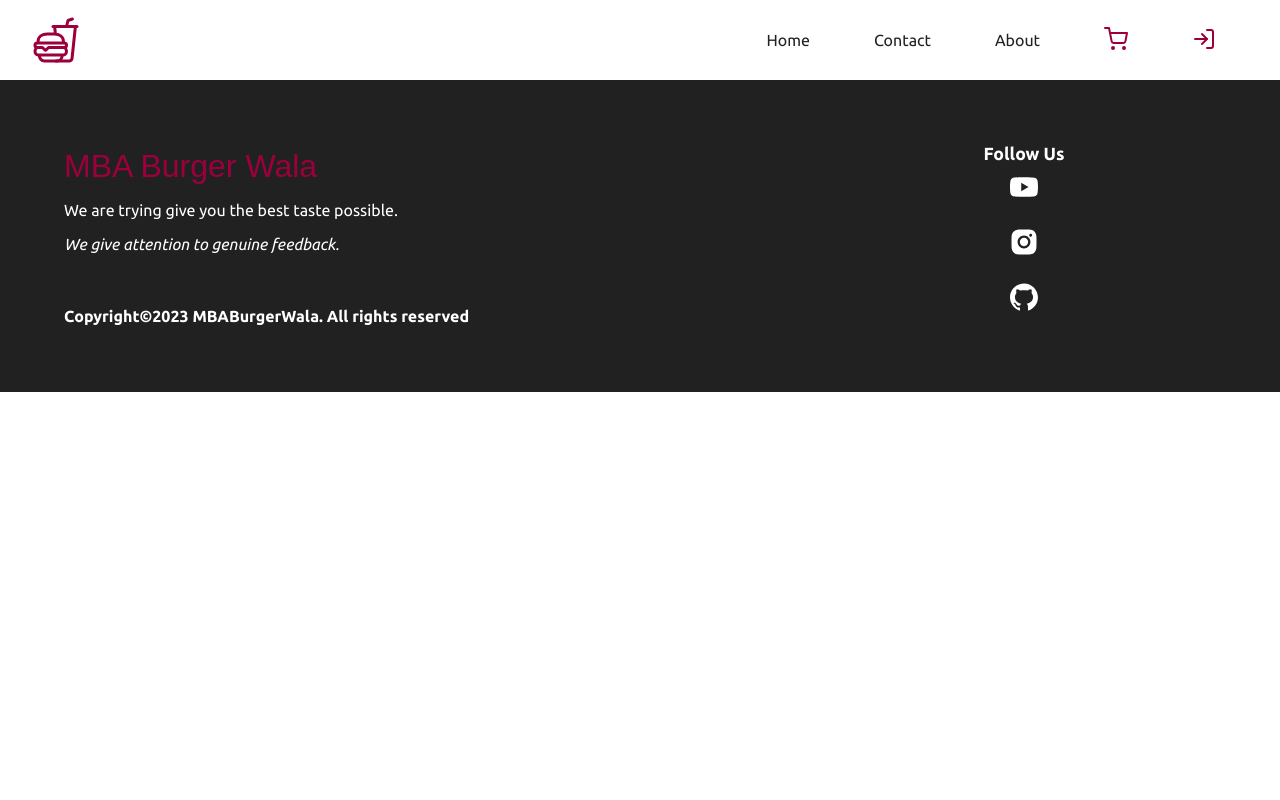
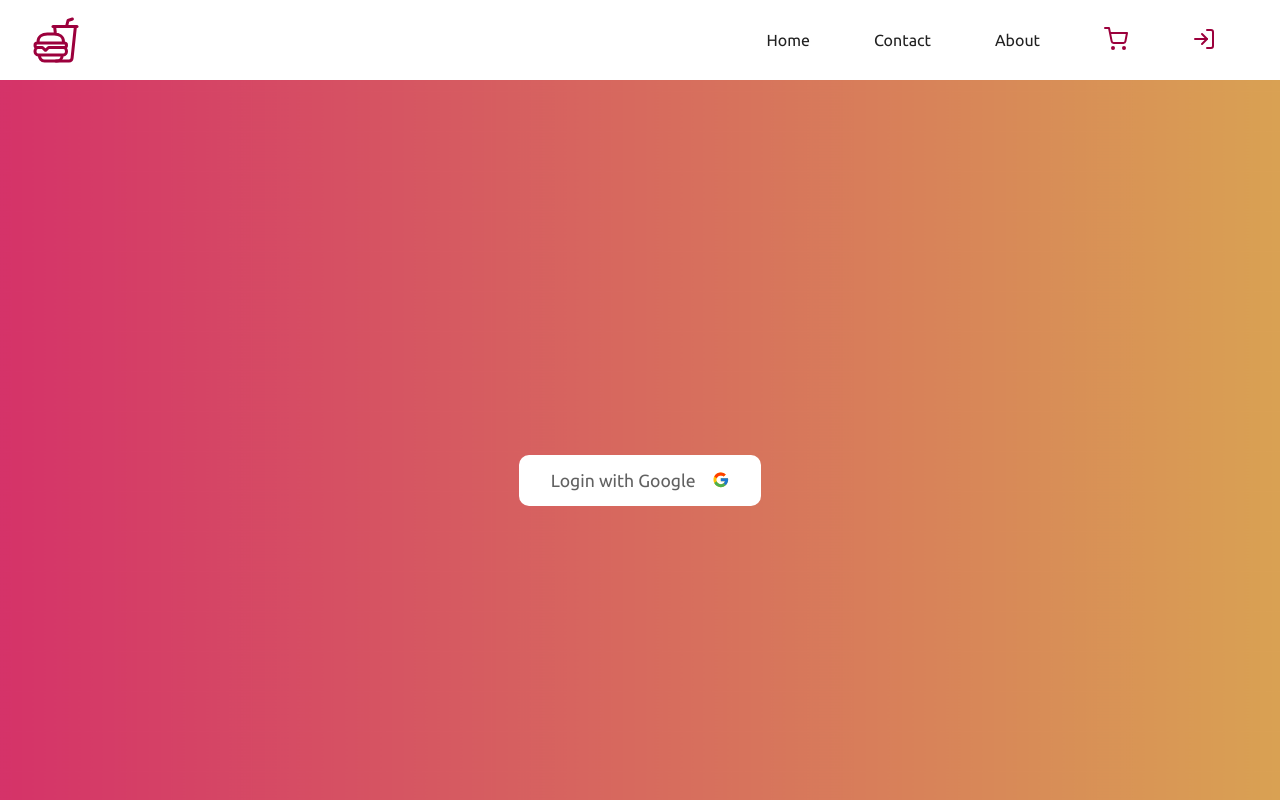
Before and after one commit to SarfrazShah441/Food-Delivery-App, a React (Create React App) app in the folder frontend/: page /login in a window 1280 px wide. Shown: the top 800 px of the page. Built offline with nearby package versions, Linux system fonts and the light colour scheme.

Commit message:
login page UI completed

```diff
--- a/frontend/src/App.js
+++ b/frontend/src/App.js
@@ -11,6 +11,8 @@ import './styles/cart.scss'
 import './styles/shipping.scss'
 import './styles/confirmOrder.scss'
 import './styles/paymentsuccess.scss'
+import './styles/login.scss'
+import './styles/profile.scss'
 import Header from './components/Layout/Header'
 import Home from './components/Home/Home'
 import Footer from './components/Layout/Footer'
@@ -19,6 +21,8 @@ import Cart from './components/cart/Cart'
 import Shipping from './components/cart/Shipping'
 import ConfirmOrder from './components/cart/ConfirmOrder'
 import PaymentSuccess from './components/cart/PaymentSuccess'
+import Login from './components/login/Login'
+import Profile from './components/profile/Profile'
 const App = () => {
   return (
     <Router>
@@ -31,6 +35,8 @@ const App = () => {
         <Route path="/shipping" element={<Shipping />} />
         <Route path="/confirmorder" element={<ConfirmOrder />} />
         <Route path="/paymentsuccess" element={<PaymentSuccess />} />
+        <Route path="/login" element={<Login />} />
+        <Route path="/profile" element={<Profile />} />
       </Routes>
       <Footer />
     </Router>
--- /dev/null
+++ b/frontend/src/components/login/Login.jsx
@@ -0,0 +1,23 @@
+import React from 'react'
+import { motion } from 'framer-motion';
+import {FcGoogle} from 'react-icons/fc'
+
+
+const Login = () => {
+  return (
+      <section className='login'>
+          <motion.button initial={{
+              y: "-100vh"
+          }}
+              animate={{
+                  y: 0
+              }}
+          >
+              Login with Google
+              <FcGoogle />
+          </motion.button>
+    </section>
+  )
+}
+
+export default Login
--- /dev/null
+++ b/frontend/src/components/profile/Profile.jsx
@@ -0,0 +1,9 @@
+import React from 'react'
+
+const Profile = () => {
+  return (
+    <div>Profile</div>
+  )
+}
+
+export default Profile
--- /dev/null
+++ b/frontend/src/styles/login.scss
@@ -0,0 +1,32 @@
+@import 'colors';
+
+.login {
+  width: 100%;
+  height: 100vh;
+  background-image: url('../assets/bg.png');
+  background-repeat: no-repeat;
+  background-size: cover;
+  display: flex;
+  justify-content: center;
+  align-items: center;
+
+  > button {
+    background-color: white;
+    color: $lightdark;
+    border: none;
+    border-radius: 10px;
+    padding: 1rem 2rem;
+    font-size: 1.1rem;
+    display: flex;
+    align-items: center;
+    cursor: pointer;
+
+    svg {
+      margin-left: 1rem;
+    }
+
+    &:hover {
+      color: $dark;
+    }
+  }
+}
--- /dev/null
+++ b/frontend/src/styles/profile.scss
@@ -0,0 +1 @@
+@import 'colors';
```
